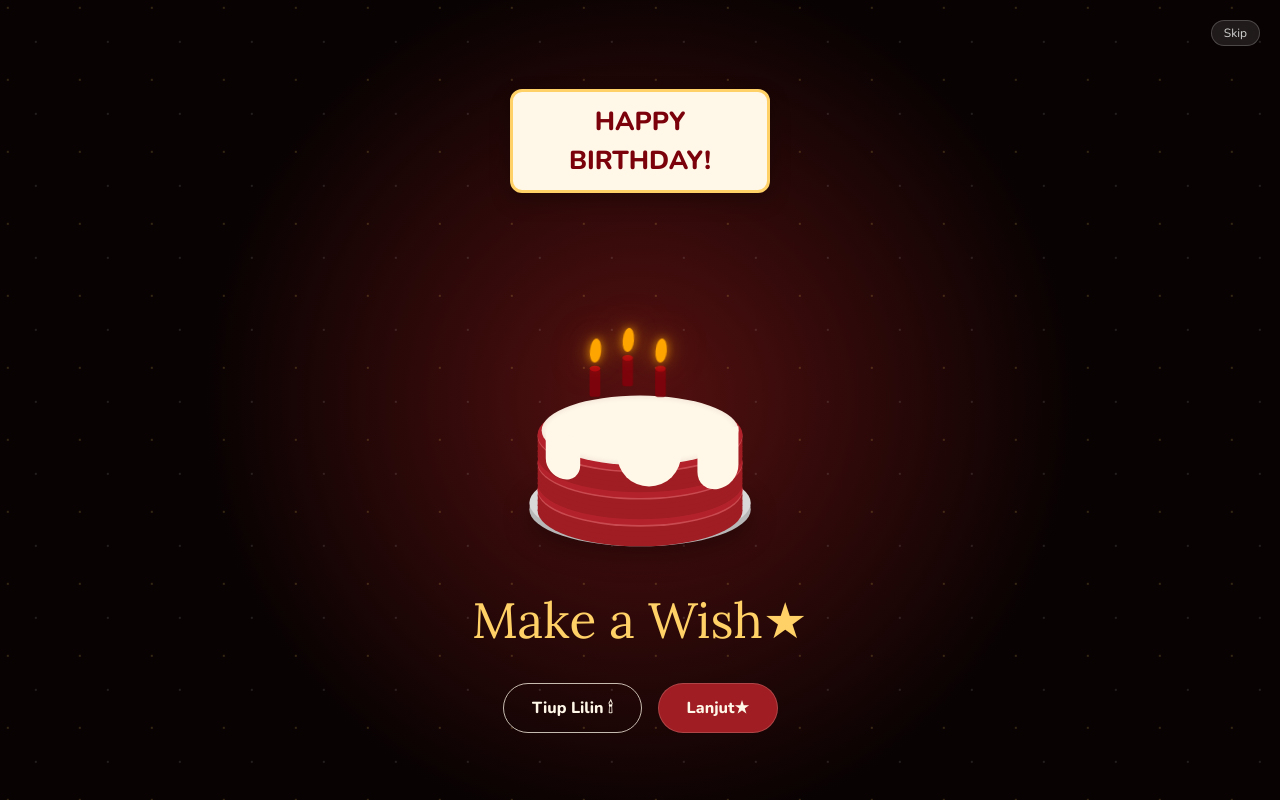
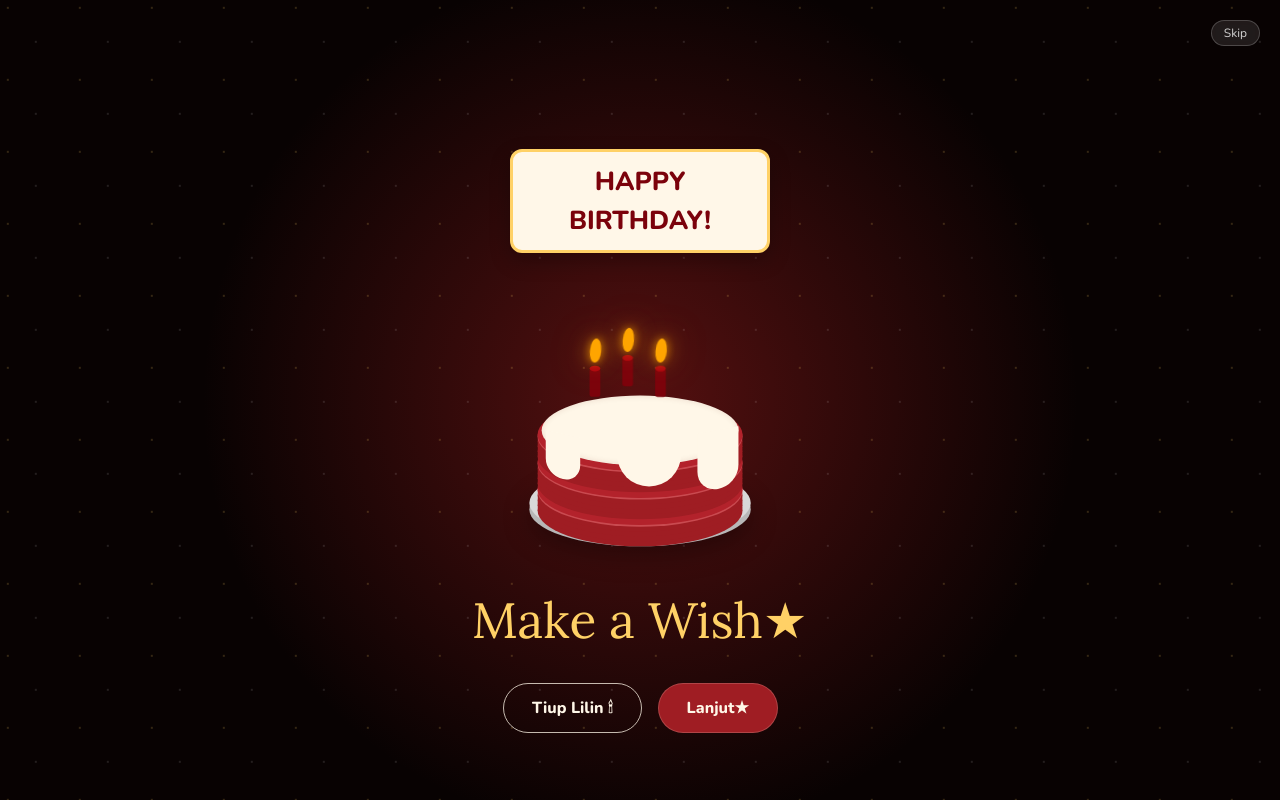
Before and after one commit to vanradys/happybirthday, a React (Vite) app in the folder artifacts/romantic-website/: page / in a window 1280 px wide. Built offline with nearby package versions, Linux system fonts and the light colour scheme.

Commit message:
happy birthday tittle

```diff
--- a/artifacts/romantic-website/src/index.css
+++ b/artifacts/romantic-website/src/index.css
@@ -646,7 +646,7 @@ body::after {
 
 .cake-title {
   position: relative;
-  top: -10px;
+  top: 50px;
   width: 260px;
   padding: 10px 14px;
   background: #fff7e8;
```
